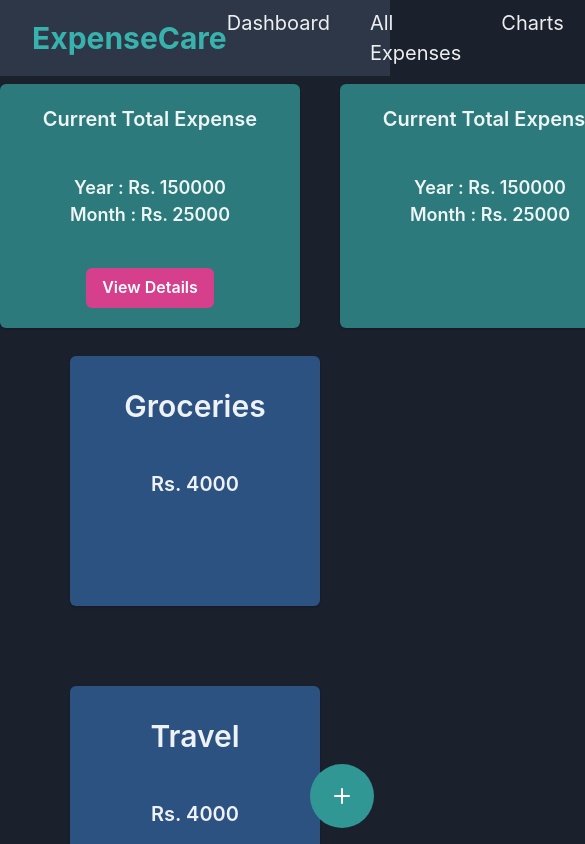
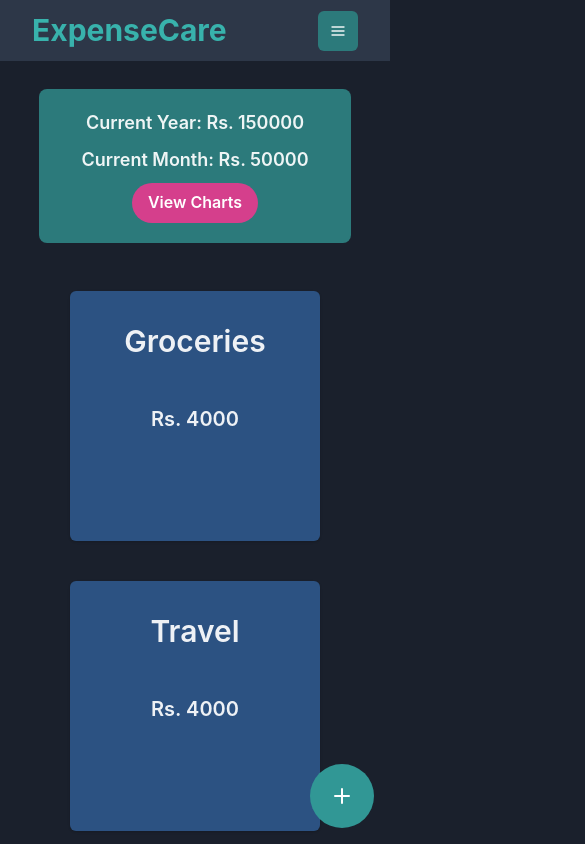
Before and after one commit to hareeshbabu82ns/ExpenseCare, a React (Vite) app: page /dashboard in a window 390 px wide. Shown: the top 844 px of the page, 585 px wide, since content can reach past the window. Built offline with nearby package versions, Linux system fonts and the light colour scheme.

Commit message:
Responsive Header

```diff
--- a/src/components/Header.jsx
+++ b/src/components/Header.jsx
@@ -1,6 +1,8 @@
+import { HamburgerIcon } from "@chakra-ui/icons";
 import {
   Container,
   Flex,
+  IconButton,
   Link,
   Menu,
   MenuButton,
@@ -18,13 +20,21 @@ function Header() {
       justify={"space-between"}
       alignItems={"center"}
       bgColor={"lightgray"}
+      position={"sticky"}
+      top={0}
+      zIndex={"sticky"}
     >
       <Flex>
         <Text fontSize={"3xl"} fontWeight={"bold"} color={"teal.400"}>
           ExpenseCare
         </Text>
       </Flex>
-      <Flex gap={10} fontSize={"xl"} fontWeight={"normal"}>
+      <Flex
+        display={{ base: "none", md: "flex" }}
+        gap={10}
+        fontSize={"lg"}
+        fontWeight={"normal"}
+      >
         <Link as={RouteLink} to={"/dashboard"}>
           Dashboard
         </Link>
@@ -43,6 +53,24 @@ function Header() {
           </MenuList>
         </Menu>
       </Flex>
+      <Flex display={{ md: "none" }}>
+        <Menu>
+          <MenuButton
+            as={IconButton}
+            aria-label="options"
+            icon={<HamburgerIcon />}
+            color={"text"}
+            bgColor={"teal.600"}
+          />
+          <MenuList bgColor={"lightgray"}>
+            <MenuItem bgColor={"lightgray"}>Dashboard</MenuItem>
+            <MenuItem bgColor={"lightgray"}>All Expenses</MenuItem>
+            <MenuItem bgColor={"lightgray"}>Charts</MenuItem>
+            <MenuItem bgColor={"lightgray"}>Account</MenuItem>
+            <MenuItem bgColor={"lightgray"}>Logout</MenuItem>
+          </MenuList>
+        </Menu>
+      </Flex>
     </Flex>
   );
 }
--- /dev/null
+++ b/src/components/TotalExpenseAccordion.jsx
@@ -0,0 +1,43 @@
+import {
+  Accordion,
+  AccordionButton,
+  AccordionIcon,
+  AccordionItem,
+  AccordionPanel,
+  Box,
+  Container,
+  Flex,
+  Text,
+} from "@chakra-ui/react";
+import React from "react";
+
+function TotalExpenseAccordion() {
+  return (
+    <Container w={"500px"} p={10}>
+      <Accordion
+        allowToggle
+        bgColor={"teal.600"}
+        mx={"auto"}
+        border={"none"}
+        rounded={"full"}
+      >
+        <AccordionItem>
+          <AccordionButton>
+            <Flex justifyContent={"space-around"}>
+              <Text>Current Year : Rs. 150000</Text>
+              <Text>Current Month : Rs. 25000</Text>
+            </Flex>
+            <AccordionIcon />
+          </AccordionButton>
+          <AccordionPanel>
+            Lorem ipsum dolor sit amet consectetur adipisicing elit. Nulla atque
+            velit dignissimos nam quis. Vero distinctio deleniti tenetur error
+            suscipit.
+          </AccordionPanel>
+        </AccordionItem>
+      </Accordion>
+    </Container>
+  );
+}
+
+export default TotalExpenseAccordion;
--- a/src/components/TotalExpenseCard.jsx
+++ b/src/components/TotalExpenseCard.jsx
@@ -4,33 +4,33 @@ import {
   CardBody,
   CardFooter,
   CardHeader,
+  Flex,
   Text,
 } from "@chakra-ui/react";
 import React from "react";
 
 function TotalExpenseCard() {
   return (
-    <Card
-      minW={"300px"}
-      w={"500px"}
+    <Flex
+      bg={"teal.600"}
+      rounded={"lg"}
+      w={"80%"}
+      justify={"space-around"}
+      mt={5}
       mx={"auto"}
-      textAlign={"center"}
-      color={"text"}
-      bgColor={"teal.600"}
+      alignItems={"center"}
+      p={5}
+      fontSize={"large"}
+      fontWeight={"semibold"}
+      flexDir={{ base: "column", md: "row" }}
+      gap={{ base: "10px" }}
     >
-      <CardHeader fontSize={"xl"} fontWeight={"semibold"}>
-        Current Total Expense
-      </CardHeader>
-      <CardBody fontSize={"large"} fontWeight={"semibold"}>
-        <Text>Year : Rs. 150000</Text>
-        <Text>Month : Rs. 25000</Text>
-      </CardBody>
-      <CardFooter>
-        <Button colorScheme="pink" mx={"auto"}>
-          View Details
-        </Button>
-      </CardFooter>
-    </Card>
+      <Text>Current Year: Rs. 150000</Text>
+      <Text>Current Month: Rs. 50000</Text>
+      <Button rounded={"full"} colorScheme="pink">
+        View Charts
+      </Button>
+    </Flex>
   );
 }
 
--- a/src/pages/Dashboard.jsx
+++ b/src/pages/Dashboard.jsx
@@ -6,7 +6,8 @@ import { wrap } from "framer-motion";
 import { AddIcon } from "@chakra-ui/icons";
 import TotalExpenseCard from "../components/TotalExpenseCard";
 import PieChartCard from "../components/PieChartCard";
-
+import TotalExpenseAccordion from "../components/TotalExpenseAccordion";
+import { Wrap, WrapItem } from "@chakra-ui/react";
 const categories = [
   { name: "Groceries", totalExpense: 4000 },
   { name: "Travel", totalExpense: 4000 },
@@ -20,18 +21,17 @@ function Dashboard() {
   return (
     <Flex flexDir={"column"} gap={2}>
       <Header />
-      <Flex gap={10}>
+      {/* <Flex gap={10} flexDir={{ base: "column", md: "row" }}>
         <TotalExpenseCard />
         <PieChartCard />
-      </Flex>
+      </Flex> */}
+      <TotalExpenseCard />
       <Flex
-        px={10}
-        py={5}
-        gap={20}
-        flexWrap={wrap}
-        flexFlow={"wrap"}
+        flexWrap={"wrap"}
+        justifyContent={"center"}
         alignItems={"center"}
-        justifyContent={"center"}
+        gap={10}
+        p={10}
       >
         {categories.map((category) => (
           <ExpenseCard
```
